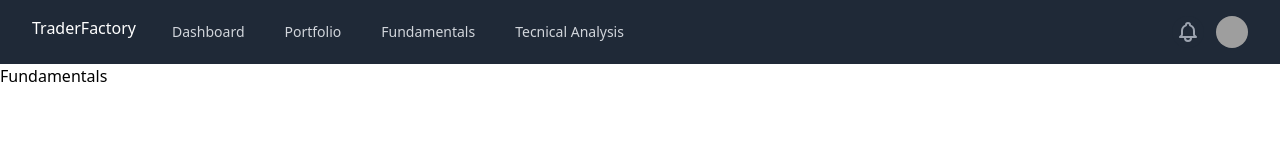
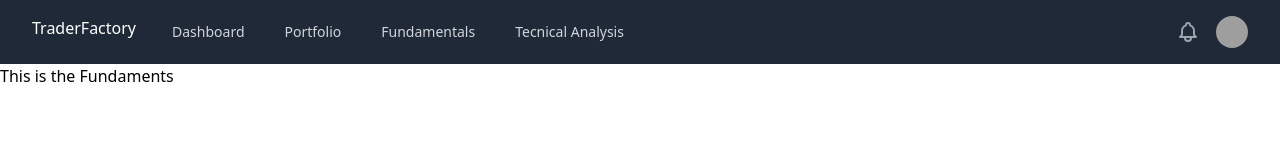
Before and after one commit to nunofhfontes/trader-factory-web, a React (Create React App) app in the folder trader-factory-web/: page /fundamentals in a window 1280 px wide. Shown: the top 160 px of the page. Built offline with nearby package versions, Linux system fonts and the light colour scheme; grey boxes are pictures that could not be loaded.

Commit message:
added Fundamentals container

```diff
--- a/trader-factory-web/src/App.js
+++ b/trader-factory-web/src/App.js
@@ -11,7 +11,8 @@ import { connect } from 'react-redux';
 import './App.css';
 import Navbar from "./components/Navigation/Navbar/Navbar";
 import Portfolio from "./containers/Portfolio/Portfolio";
-import Dashboard from "./containers/Dashboard/Dashboard"
+import Dashboard from "./containers/Dashboard/Dashboard";
+import Fundamentals from "./containers/Fundamentals/Fundamentals";
 
 import * as actions from './store/actions/index';
 
@@ -60,17 +61,8 @@ function App() {
   );
 }
 
-
-
-
-
-
 function Account() {
   return <h2>Account</h2>;
-}
-
-function Fundamentals() {
-  return <h2>Fundamentals</h2>;
 }
 
 function TechAnalysis() {
--- /dev/null
+++ b/trader-factory-web/src/containers/Fundamentals/Fundamentals.js
@@ -0,0 +1,9 @@
+import React from "react";
+
+const Fundaments = function Dashboard() {
+    return (
+        <h2>This is the Fundaments</h2>
+    )
+}
+
+export default Fundaments;
```
Also changed, not shown: trader-factory-web/src/index.js (+0 -7 lines).
